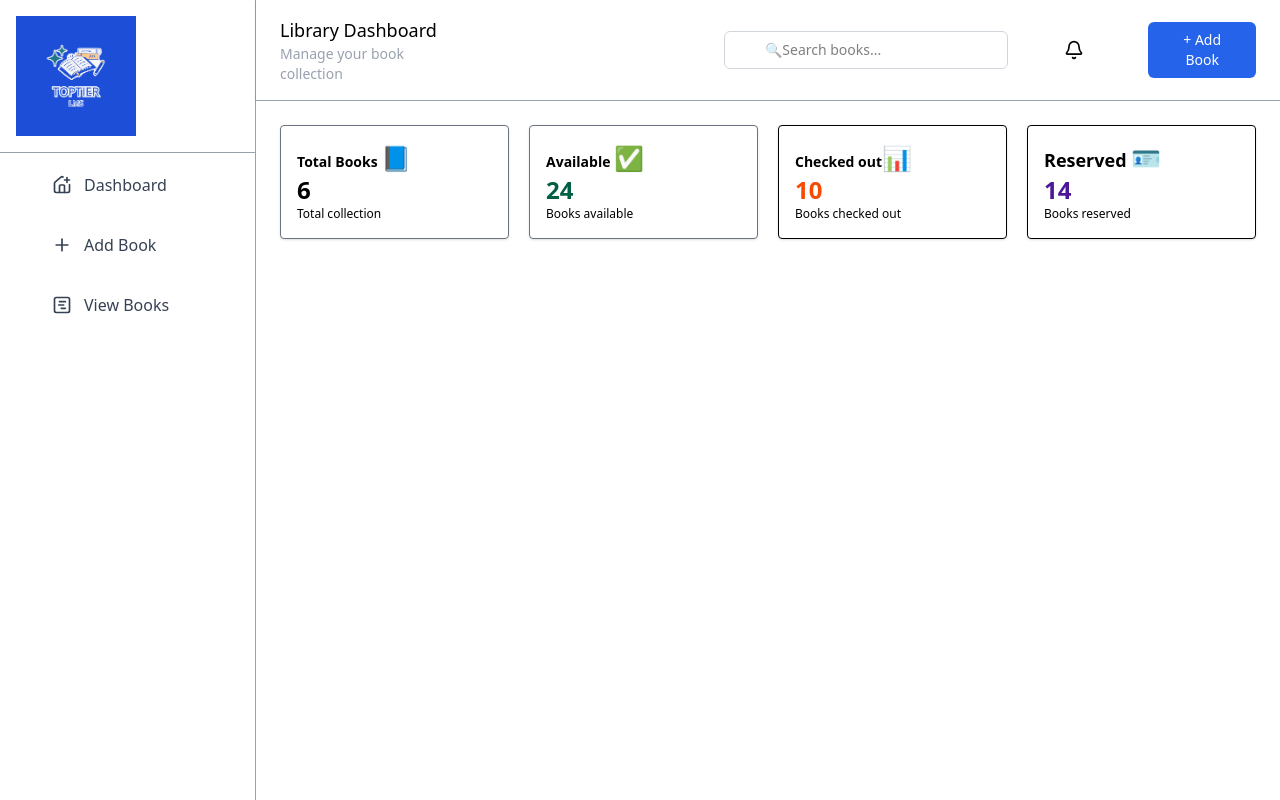
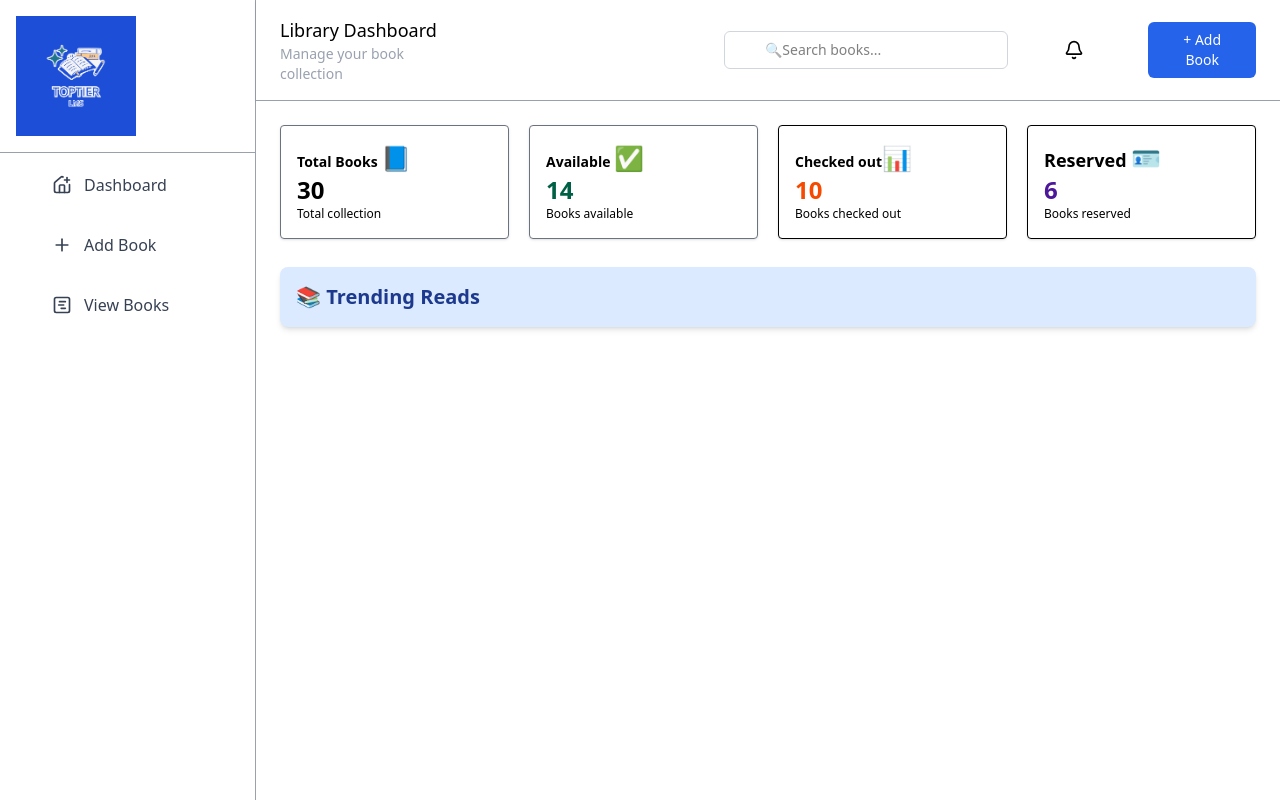
Before and after one commit to TopTier5/Bookie-App, a React (Vite) app: page / in a window 1280 px wide. Built offline with nearby package versions, Linux system fonts and the light colour scheme.

Commit message:
I removed the footer from the home page

```diff
--- a/src/pages/Home.jsx
+++ b/src/pages/Home.jsx
@@ -1,7 +1,5 @@
 import Sidebar from "../components/Sidebar";
 import Navbar from "../components/Navbar";
-import Footer from "../components/Footer";
-
 
 function Home() {
     return (
@@ -12,16 +10,16 @@ function Home() {
                 </aside>
                 <div className="flex flex-col flex-1">
                     <Navbar />
-                    <main className="p-6 bg-white flex-1 overflow-auto">
+                    <hero className="p-6 bg-white flex-1 overflow-auto">
                         <div className="grid grid-cols-4 gap-5">
                             <div className="border font-sans p-4  border-grey rounded shadow text-black">
                                 <h1 className="text-sm font-bold">Total Books <span className="text-2xl">📘</span></h1>
-                                <p className="text-2xl font-bold">6</p>
+                                <p className="text-2xl font-bold">30</p>
                                 <h5 className="text-xs">Total collection</h5>
                             </div>
                             <div className="border font-sans p-4 border-grey rounded shadow text-black">
                                 <h1 className="text-sm font-bold">Available <span className="text-2xl">✅</span></h1>
-                                <p className="text-2xl text-emerald-800 font-bold">24</p>
+                                <p className="text-2xl text-emerald-800 font-bold">14</p>
                                 <h5 className="text-xs">Books available</h5>
                             </div>
                             <div className="border font-sans p-4 rounded shadow text-black">
@@ -31,11 +29,14 @@ function Home() {
                             </div>
                             <div className="border font-sans p-4 rounded shadow text-black">
                                 <h1 className="text-lg font-bold">Reserved <span className="text-2xl" >🪪</span></h1>
-                                <p className="text-2xl text-violet-900 font-bold">14</p>
+                                <p className="text-2xl text-violet-900 font-bold">6</p>
                                 <h5 className="text-xs">Books reserved</h5>
                             </div>
                         </div>
-                    </main>
+                        <div className=" mt-7 bg-blue-100 p-4 rounded-lg shadow-md mb-6"><h2 className="text-xl font-semibold text-blue-900">📚 Trending Reads</h2>
+                        </div>
+
+                    </hero>
                 </div>
             </div>
 
```
